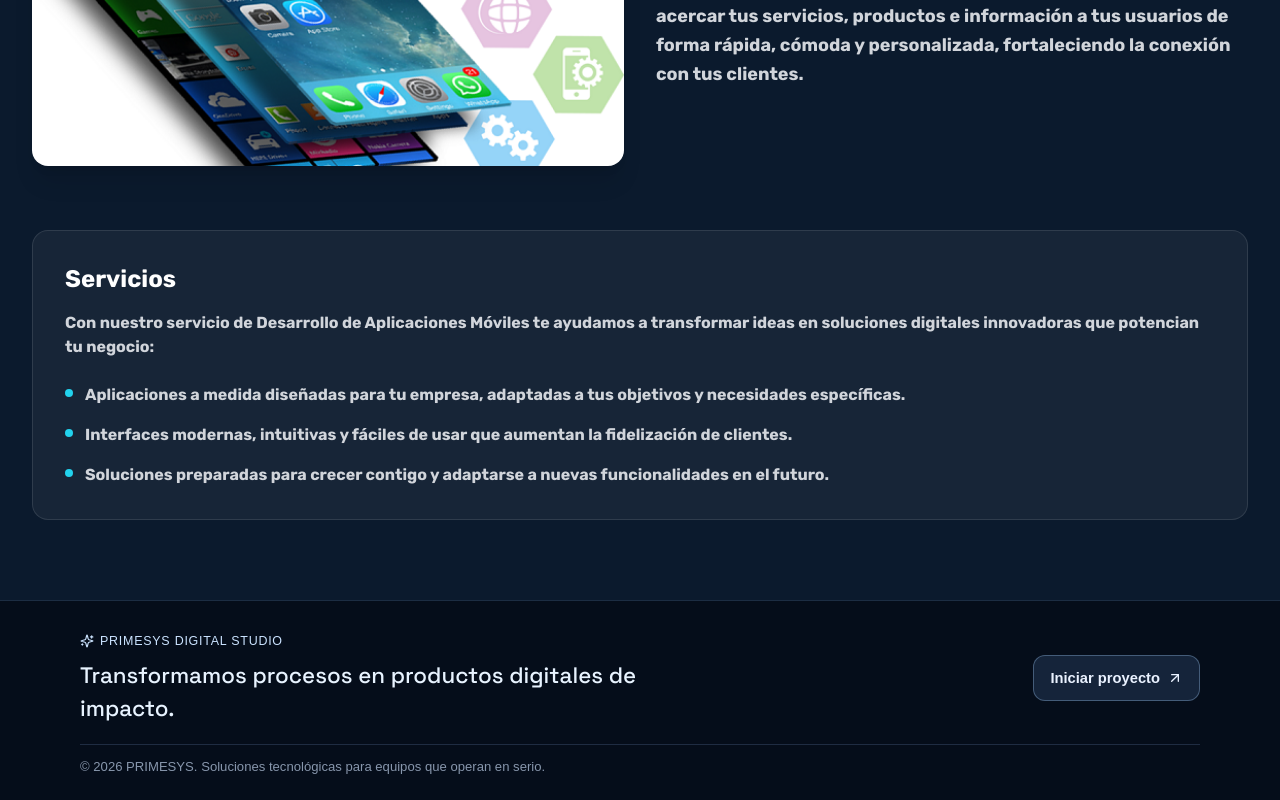
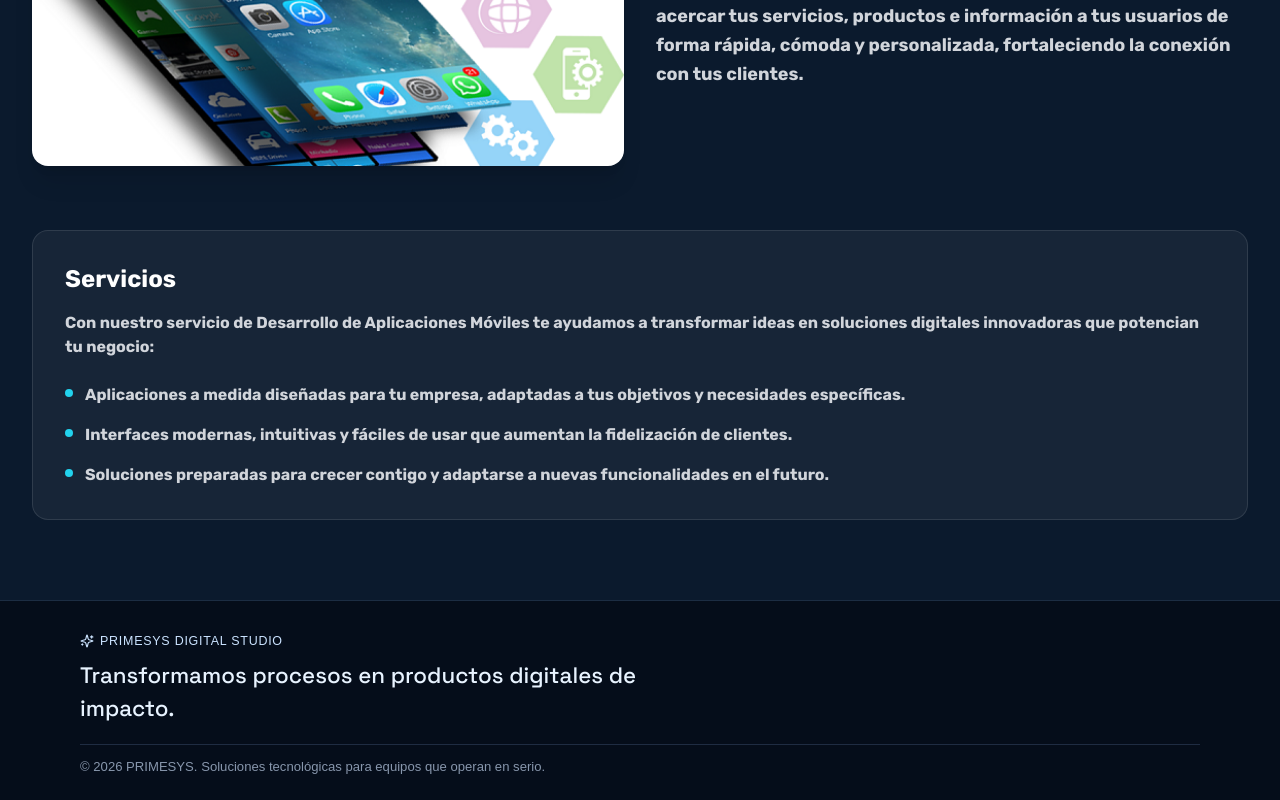
Before and after one commit to andresalmeida/PRIMESYS, a Next.js app: page /PRIMESYS/moviles in a window 1280 px wide. Shown: the part 395-1195 px from the top of the page. Built offline with nearby package versions, Linux system fonts and the light colour scheme.

Commit message:
Remove: 'Iniciar proyecto' button from Footer

```diff
--- a/src/components/Footer.js
+++ b/src/components/Footer.js
@@ -1,5 +1,5 @@
 import React from "react";
-import { ArrowUpRight, Sparkles } from "lucide-react";
+import { Sparkles } from "lucide-react";
 
 export default function Footer() {
   return (
@@ -13,10 +13,7 @@ export default function Footer() {
           <h3>Transformamos procesos en productos digitales de impacto.</h3>
         </div>
 
-        <a className="ps-footer__cta" href="/#contact">
-          Iniciar proyecto
-          <ArrowUpRight size={16} />
-        </a>
+
       </div>
 
       <p className="ps-footer__copy">
```
